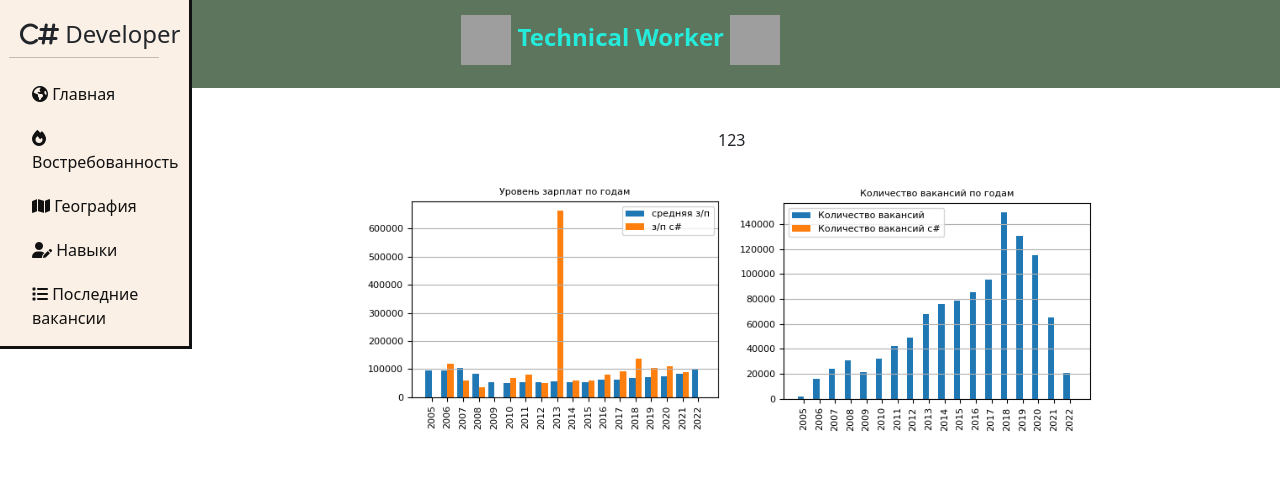
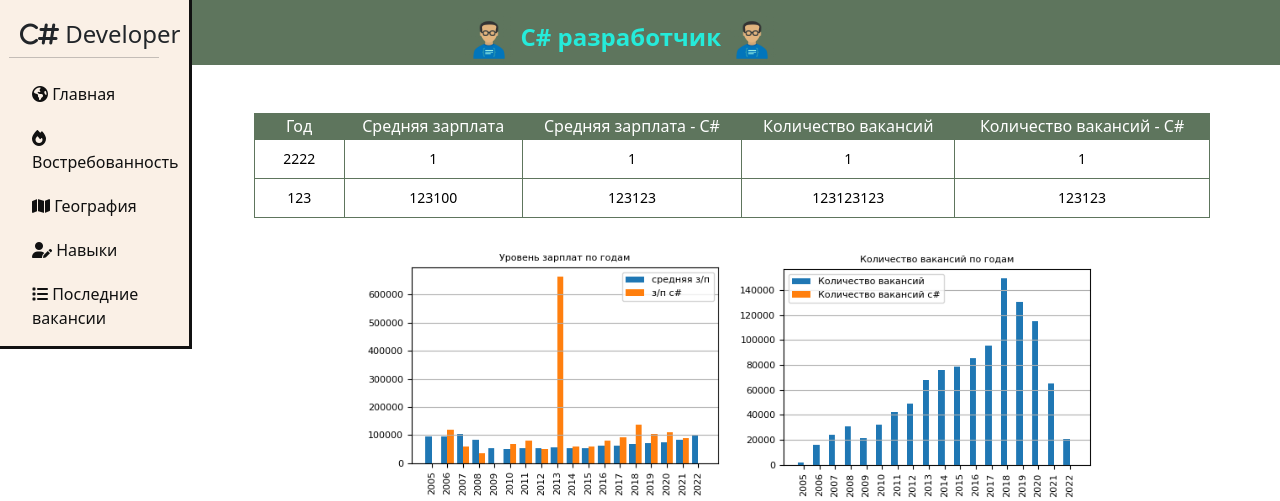
Before and after one commit to Lodgent/UrfuPythonProject, a Django app: page /info in a window 1280 px wide. Shown: the top 501 px of the page. Run offline with Django 4.2, Linux system fonts and the light colour scheme; data comes from the database, SQL or seed files in the repository; both versions use the stored data as it was after the commit; some libraries are stand-ins or nearby versions; grey boxes are pictures that could not be loaded.

Commit message:
add table in info admin

```diff
--- a/CSharpDeveloper/main/models.py
+++ b/CSharpDeveloper/main/models.py
@@ -17,6 +17,15 @@ class Home(models.Model):
         verbose_name="Главная"
         verbose_name_plural = "Главная"
 
+class TableDemand(models.Model):
+    year = models.IntegerField('Год')
+    salary = models.IntegerField('Уровень зарплат')
+    count = models.IntegerField('Количество')
+    salary_by_prof = models.IntegerField('Уровень зарплат С#')
+    count_by_prof = models.IntegerField('Количество C#')
+    class Meta:
+        verbose_name = 'Статистика вакансий за год'
+        verbose_name_plural = 'Вакансии'
 
 class Demand(models.Model):
     title = models.CharField(
--- a/CSharpDeveloper/main/templates/main/info.html
+++ b/CSharpDeveloper/main/templates/main/info.html
@@ -2,7 +2,24 @@
 {% load static%}
 {% block content %}
     <div style="text-align: center">
-         {{ infopage.text|safe }}
+        <table class="tabledaman">
+        <tr>
+          <th>Год</th>
+            <th>Средняя зарплата</th>
+          <th>Средняя зарплата - C#</th>
+          <th>Количество вакансий</th>
+            <th>Количество вакансий - C#</th>
+        </tr>
+          {% for item in tabledemand %}
+        <tr>
+          <td>{{ item.year }}</td>
+          <td>{{ item.salary }}</td>
+          <td>{{ item.salary_by_prof }}</td>
+          <td>{{ item.count }}</td>
+          <td>{{ item.count_by_prof }}</td>
+        </tr>
+          {% endfor %}
+            </table>
         <div style="padding: 30px 10% 0 10%">
             <img width="48%" src="{{ infopage.graph_left.url }}"/>
             <img width="48%" src="{{ infopage.graph_right.url }}"/>
--- a/CSharpDeveloper/main/templates/main/mainpage.html
+++ b/CSharpDeveloper/main/templates/main/mainpage.html
@@ -3,16 +3,17 @@
 <html lang="ru">
 <head>
     <meta charset="UTF-8">
-    <title>UrFU</title>
+    <link rel="shortcut icon" href="/media/logo/c-sharp-logo.png" type="image/png">
+    <title>C# разработчик</title>
     <link rel="stylesheet" href="https://cdn.jsdelivr.net/npm/bootstrap@5.2.3/dist/css/bootstrap.min.css">
     <link rel="stylesheet" href="{% static 'main/css/main.css' %}">
 </head>
 <body>
 <header>
     <h4>
-        <img src="https://media.discordapp.net/attachments/885196540724019250/1064134263450124358/TWLOGO_.png?width=1001&height=1001" width="50" height="50" >
-        <b>Technical Worker</b>
-        <img src="https://media.discordapp.net/attachments/885196540724019250/1064134263450124358/TWLOGO_.png?width=1001&height=1001" width="50" height="50" >
+        <img src="/media/logo/c-sharp-logo.png" width="50" height="50" >
+        <b>C# разработчик</b>
+        <img src="/media/logo/c-sharp-logo.png" width="50" height="50" >
     </h4>
 
 </header>
--- a/CSharpDeveloper/main/views.py
+++ b/CSharpDeveloper/main/views.py
@@ -1,5 +1,5 @@
 from django.shortcuts import render
-from .models import Home, Demand, Skills, Geography
+from .models import Home, Demand, Skills, Geography, TableDemand
 from .utils import get_vacancies
 
 
@@ -17,11 +17,13 @@ def home(request):
 def info(request):
 
     infopage = Demand.objects.all()[0]
+    demandtable = TableDemand.objects.all()
     return render(
         request,
         'main/info.html',
         context={
             'infopage': infopage,
+            'tabledemand': demandtable,
         }
     )
 
--- a/CSharpDeveloper/static/main/css/main.css
+++ b/CSharpDeveloper/static/main/css/main.css
@@ -16,6 +16,12 @@ aside
     border-right: 3px solid #111111;
     border-bottom: 3px solid #111111;
 }
+table.tabledaman{text-decoration: none;border-collapse:collapse;width:100%;text-align:center;}
+table.tabledaman th{font-weight:normal;font-size:16px; color:#ffffff;background-color:#5e755d;}
+table.tabledaman td{font-size:14px;color:#000000;}
+table.tabledaman td,table.iksweb th{white-space:pre-wrap;padding:12px 20px;line-height:14px;vertical-align: middle;border: 1px solid #5e755d;}
+table.tabledaman tr:hover{background-color:#f9fafb}
+table.tabledaman tr:hover td{color:#354251;cursor:pointer;}
 
 aside img
 {
@@ -62,7 +68,7 @@ aside ul li:hover, aside ul a:hover
 
 
 header {
-    padding-bottom: 15px;
+    padding-bottom: 0px;
     margin-bottom: auto;
     background: #5e755d;
 }
@@ -149,15 +155,8 @@ header h4 {
     width: 13%;
     height: 200px;
     margin: 100px;
-}
 
 .skills_img
 {
     width: 100%;
 }
-table.iksweb{text-decoration: none;border-collapse:collapse;width:100%;text-align:left;}
-table.iksweb th{font-weight:normal;font-size:16px; color:#ffffff;background-color:#5e755d;}
-table.iksweb td{font-size:14px;color:#000000;}
-table.iksweb td,table.iksweb th{white-space:pre-wrap;padding:12px 20px;line-height:14px;vertical-align: middle;border: 1px solid #5e755d;}
-table.iksweb tr:hover{background-color:#f9fafb}
-table.iksweb tr:hover td{color:#354251;cursor:pointer;}
```
Also changed, not shown: CSharpDeveloper/main/admin.py (+6 -22 lines), CSharpDeveloper/db.sqlite3, CSharpDeveloper/main/migrations/0003_tabledemand_alter_demand_options_and_more.py (added), CSharpDeveloper/media/logo/TWLOGO.png (deleted), CSharpDeveloper/media/logo/c-sharp-logo.png (added).
